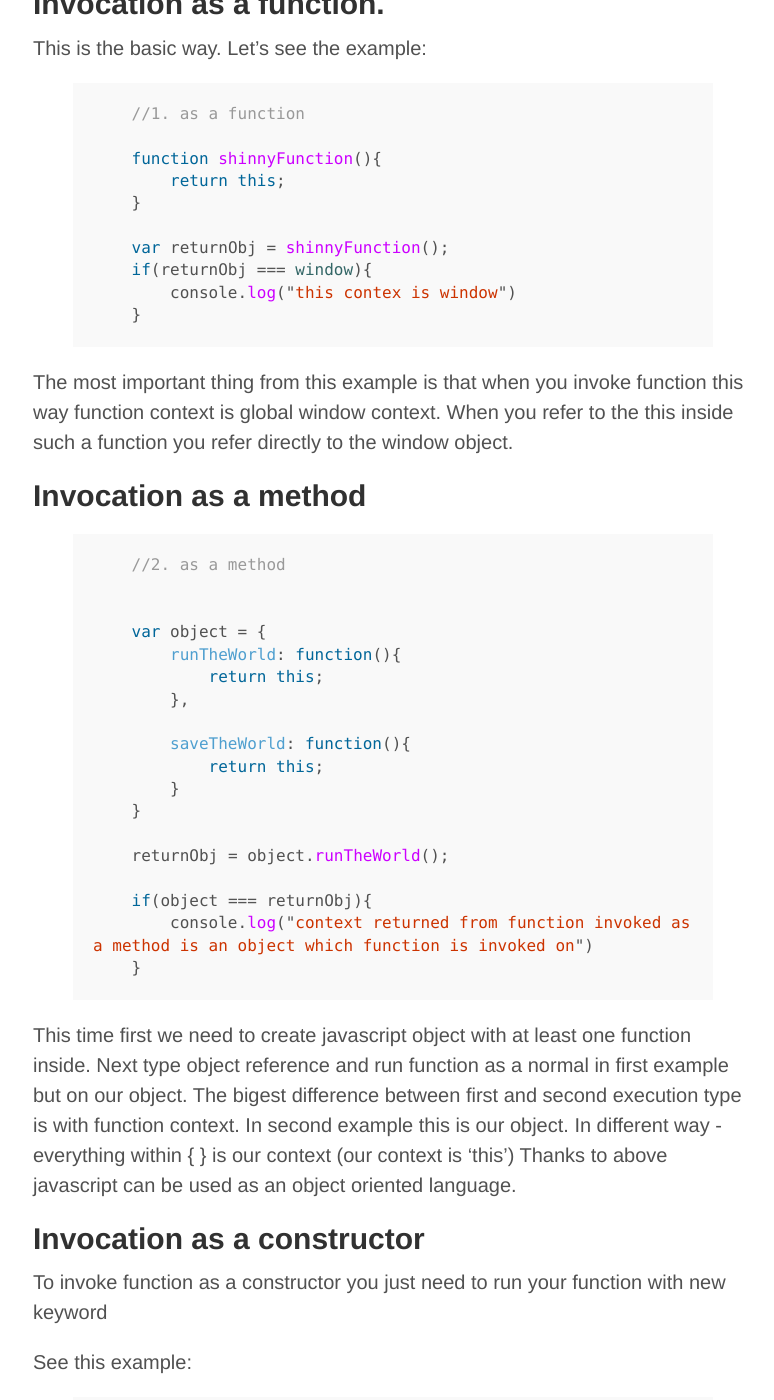
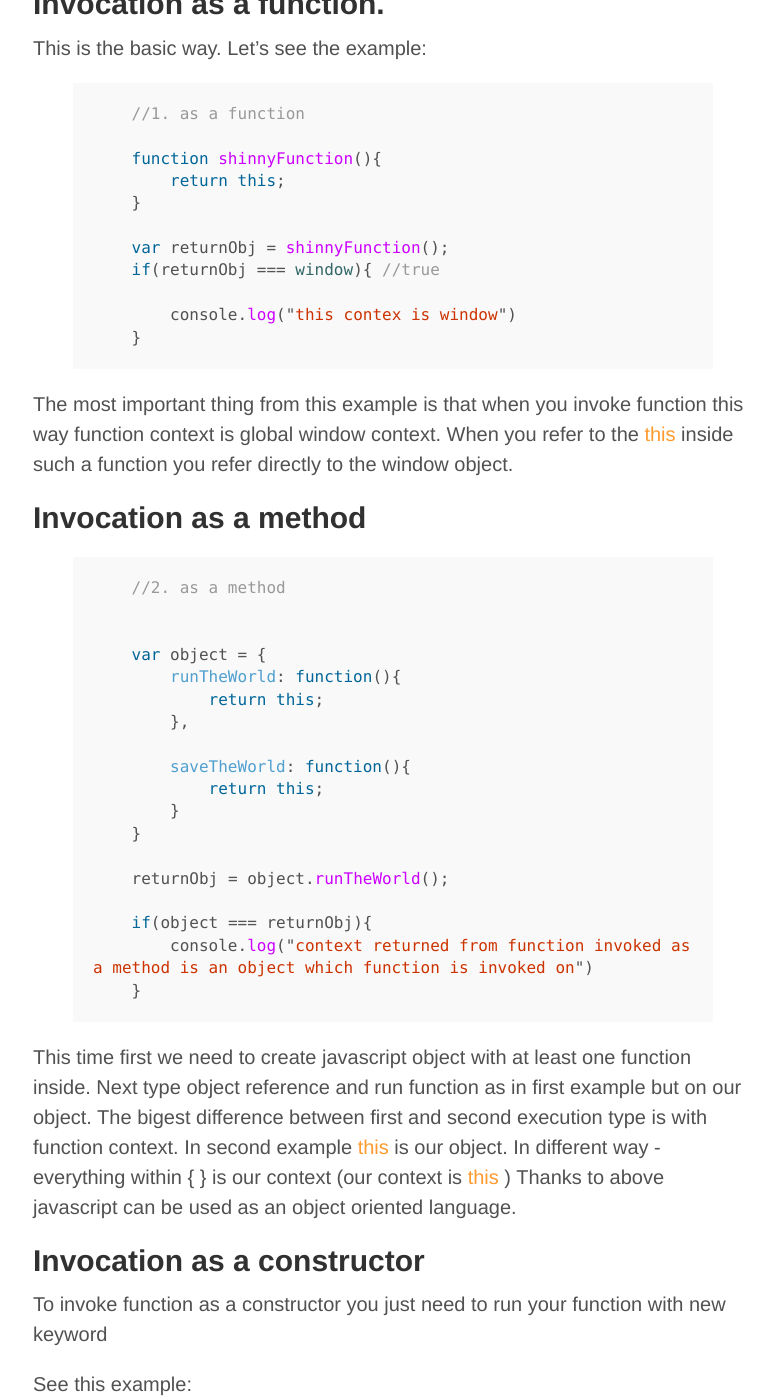
Before and after one commit to tomkasp/tomkasp.github.io, a Jekyll site: the page built from _posts/2015-01-20-javascript-functions.md, in a window 1280 px wide and 1400 px high, scrolled down 396 px. Shown: the whole window, without its empty margins (247-1021 px from the left). Built offline with Jekyll 4.4.1, drawn with Linux system fonts in a browser that asks for light colours; some of the changed text lies outside the part shown.

Commit message:
post about javascript functions

```diff
--- a/_posts/2015-01-20-javascript-functions.md
+++ b/_posts/2015-01-20-javascript-functions.md
@@ -18,7 +19,7 @@ This is the basic way. Let's see the example:
     }
 
     var returnObj = shinnyFunction();
-    if(returnObj === window){
+    if(returnObj === window){ //true
         console.log("this contex is window")
     }
 
@@ -26,7 +27,7 @@ This is the basic way. Let's see the example:
 
 
 The most important thing from this example is that when you invoke function this way function context is global window
-context. When you refer to the this inside such a function you refer directly to the window object.
+context. When you refer to the <font color="#FE9A2E">this</font> inside such a function you refer directly to the window object.
 
 ## Invocation as a method
 
@@ -54,9 +55,9 @@ context. When you refer to the this inside such a function you refer directly to
 
 
 This time first we need to create javascript object with at least one function inside. Next type object reference and run
-function as a normal in first example but on our object. The bigest difference between first and second execution type is
-with function context. In second example this is our object. In different way - everything within { } is our context
-(our context is 'this')
+function as in first example but on our object. The bigest difference between first and second execution type is
+with function context. In second example <font color="#FE9A2E">this</font>  is our object. In different way - everything within { } is our context
+(our context is <font color="#FE9A2E">this</font> )
 Thanks to above javascript can be used as an object oriented language.
 
 ## Invocation as a constructor
@@ -80,7 +81,7 @@ See this example:
     var ninja = new Ninja();
 
     console.log(ninja)
-    console.log(ninja === ninja.sword());
+    console.log(ninja === ninja.sword()); //true
 
 
     //When you forget to run our function as a constructor context
@@ -97,7 +98,7 @@ See this example:
     }
     var handicapNinja = HandicapNinja();
 
-    console.log(handicapNinja === window);
+    console.log(handicapNinja === window); //true
 
     //Use this type of function invocation only when you want to create and init new object.
 
@@ -106,8 +107,8 @@ See this example:
 Why it's different than other types? Guess what - again difference is with context of our function. When you
 invoke it as a constructor few things are happening:
 - Empty object is created
-- Our Empty object is passed to our function as a this and becomes function context
-- in case of lack return statement this is returned
+- Our Empty object is passed to our function as a <font color="#FE9A2E">this</font> and becomes function context
+- in case of lack return statement <font color="#FE9A2E">this</font> is returned
 
 You can see all examples here: [my github repository](https://github.com/tomkasp/javascript)
 
```
Also changed, not shown: other parts of _posts/2015-01-20-javascript-functions.md (+2 -1 lines).
